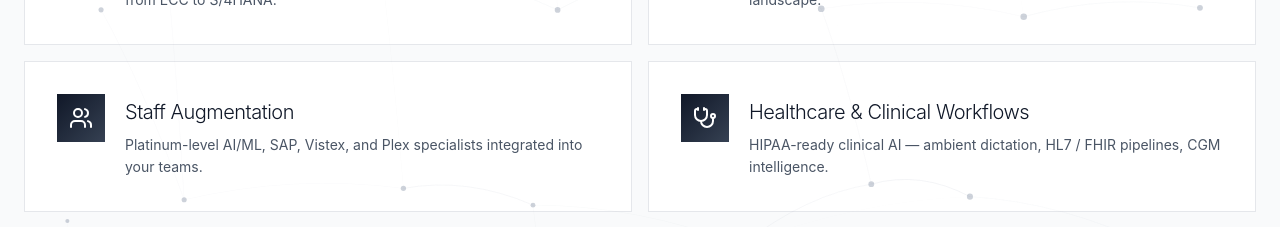
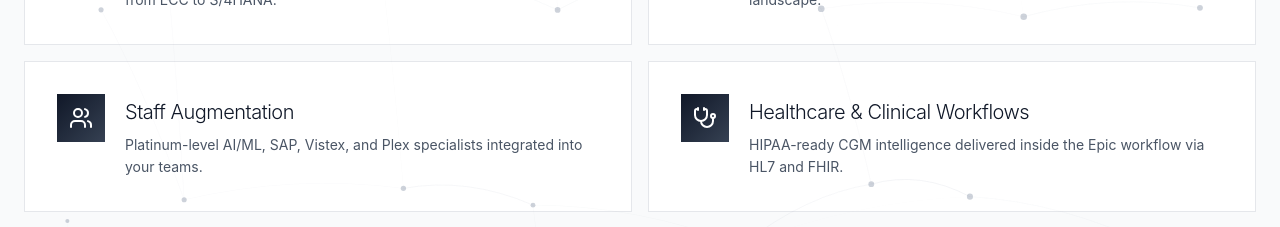
Before and after one commit to A2TechConsult/ASquared2, a React (Vite) app: page / in a window 1280 px wide. Shown: the part 3820-4047 px from the top of the page. Built offline with nearby package versions, Linux system fonts and the light colour scheme.

Commit message:
Overview: Healthcare competency = CGM inside Epic (HL7 + FHIR)

```diff
--- a/src/app/pages/Overview.tsx
+++ b/src/app/pages/Overview.tsx
@@ -219,7 +219,7 @@ export function Overview() {
               { icon: Database, title: 'SAP S/4HANA Transformation', description: 'Brownfield conversions, greenfield builds, and selective data transition from ECC to S/4HANA.' },
               { icon: Brain, title: 'Enterprise AI & Intelligent Automation', description: 'Generative AI, RAG, agentic systems, and SAP Joule across your landscape.' },
               { icon: Users, title: 'Staff Augmentation', description: 'Platinum-level AI/ML, SAP, Vistex, and Plex specialists integrated into your teams.' },
-              { icon: Stethoscope, title: 'Healthcare & Clinical Workflows', description: 'HIPAA-ready clinical AI — ambient dictation, HL7 / FHIR pipelines, CGM intelligence.' },
+              { icon: Stethoscope, title: 'Healthcare & Clinical Workflows', description: 'HIPAA-ready CGM intelligence delivered inside the Epic workflow via HL7 and FHIR.' },
               { icon: Settings, title: 'SAP Managed Services', description: '24×7 monitoring, L2 / L3 support, and continuous optimization on Solution Manager / Cloud ALM.' },
               { icon: Factory, title: 'Manufacturing Systems', description: 'Plex ERP and MES for discrete and process manufacturing, integrated with SAP.' },
               { icon: Network, title: 'Integration & Middleware', description: 'SAP CPI, PI / PO, API management, and real-time data replication across the enterprise.' },
```
